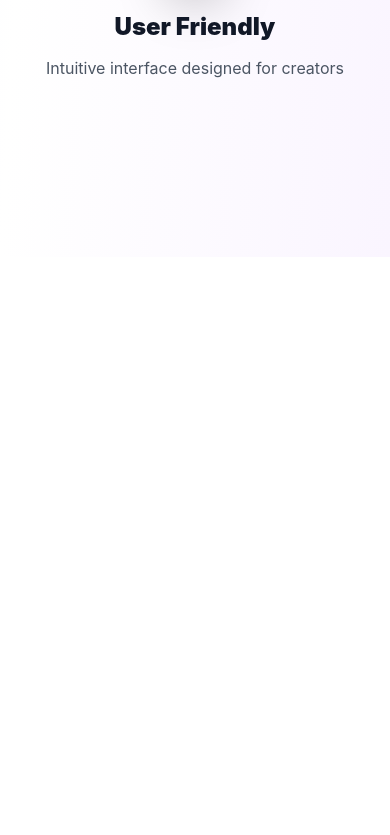
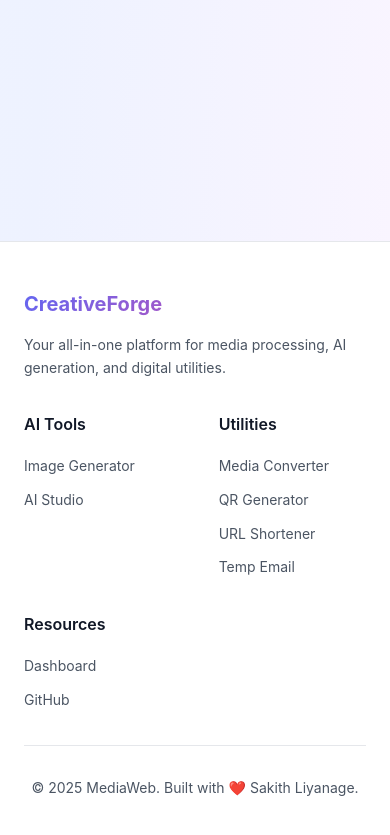
Before and after one commit to SakithLiyanage/CreativeForge-Creative-Studio, a React (Create React App) app in the folder client/: page / in a window 390 px wide. Shown: the part 6427-7262 px from the top of the page. Before the commit the page ends 6684 px from the top, so only its background shows below. Built offline with nearby package versions, Linux system fonts and the light colour scheme; the HTML template or start-up script is replaced by a standard one.

Commit message:
feat: Update Dashboard component with new footer and background color for improved aesthetics

```diff
--- a/client/src/components/Dashboard.js
+++ b/client/src/components/Dashboard.js
@@ -148,7 +148,7 @@ const Dashboard = () => {
   ];
 
   return (
-    <div className="min-h-screen bg-gradient-to-br from-indigo-50 via-white to-purple-50 content-with-navbar">
+    <div className="min-h-screen bg-gradient-to-br from-blue-50 via-indigo-50 to-purple-50">
 
       {/* Enhanced Floating Background Elements */}
       <div className="fixed inset-0 pointer-events-none overflow-hidden">
@@ -410,6 +410,52 @@ const Dashboard = () => {
           </div>
         </div>
       </div>
+
+      {/* Footer */}
+      <footer className="bg-white border-t border-gray-200 mt-16">
+        <div className="max-w-7xl mx-auto px-6 py-12">
+          <div className="grid md:grid-cols-4 gap-8">
+            <div className="col-span-2 md:col-span-1">
+              <h3 className="text-xl font-bold gradient-text mb-4">CreativeForge</h3>
+              <p className="text-gray-600 text-sm leading-relaxed">
+                Your all-in-one platform for media processing, AI generation, and digital utilities.
+              </p>
+            </div>
+
+            <div>
+              <h4 className="font-semibold text-gray-900 mb-4">AI Tools</h4>
+              <ul className="space-y-2">
+                <li><Link to="/generate" className="text-gray-600 hover:text-indigo-600 text-sm">Image Generator</Link></li>
+                <li><Link to="/generate" className="text-gray-600 hover:text-indigo-600 text-sm">AI Studio</Link></li>
+              </ul>
+            </div>
+
+            <div>
+              <h4 className="font-semibold text-gray-900 mb-4">Utilities</h4>
+              <ul className="space-y-2">
+                <li><Link to="/converter" className="text-gray-600 hover:text-indigo-600 text-sm">Media Converter</Link></li>
+                <li><Link to="/qr-generator" className="text-gray-600 hover:text-indigo-600 text-sm">QR Generator</Link></li>
+                <li><Link to="/url-shortener" className="text-gray-600 hover:text-indigo-600 text-sm">URL Shortener</Link></li>
+                <li><Link to="/temp-email" className="text-gray-600 hover:text-indigo-600 text-sm">Temp Email</Link></li>
+              </ul>
+            </div>
+
+            <div>
+              <h4 className="font-semibold text-gray-900 mb-4">Resources</h4>
+              <ul className="space-y-2">
+                <li><Link to="/dashboard" className="text-gray-600 hover:text-indigo-600 text-sm">Dashboard</Link></li>
+                <li><a href="https://github.com/SakithLiyanage/CreativeForge-Creative-Studio" className="text-gray-600 hover:text-indigo-600 text-sm">GitHub</a></li>
+              </ul>
+            </div>
+          </div>
+
+          <div className="border-t border-gray-200 mt-8 pt-8 text-center">
+            <p className="text-gray-600 text-sm">
+              © 2025 MediaWeb. Built with ❤️ Sakith Liyanage.
+            </p>
+          </div>
+        </div>
+      </footer>
     </div>
   );
 };
```
